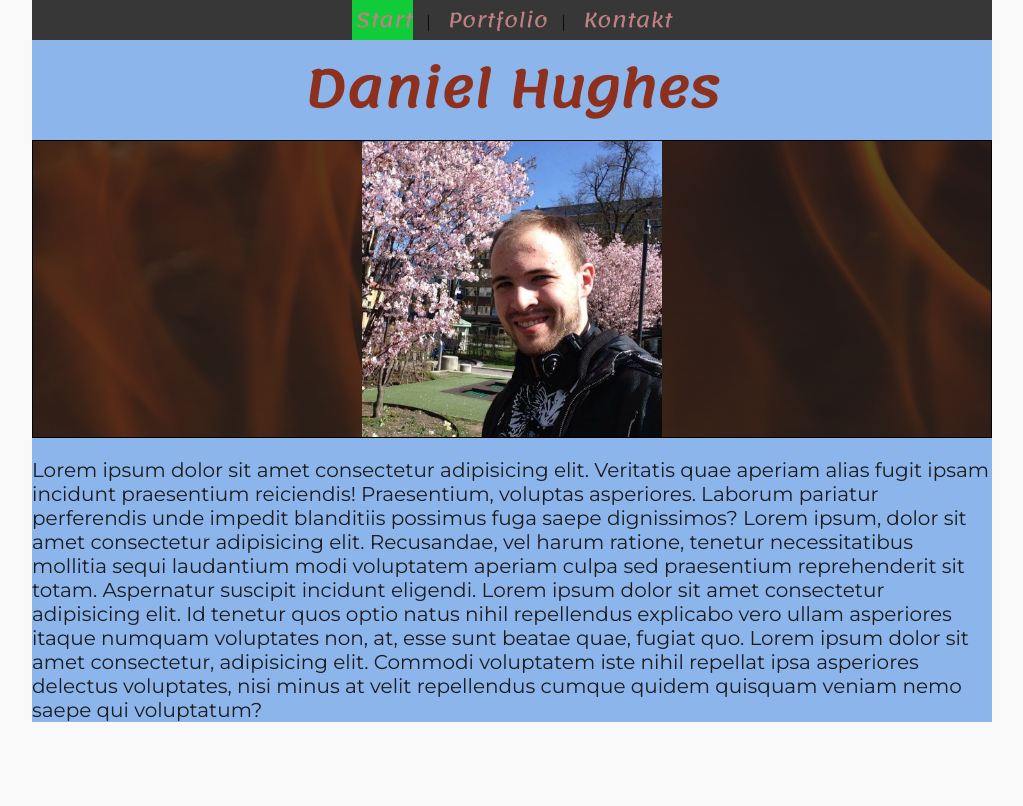
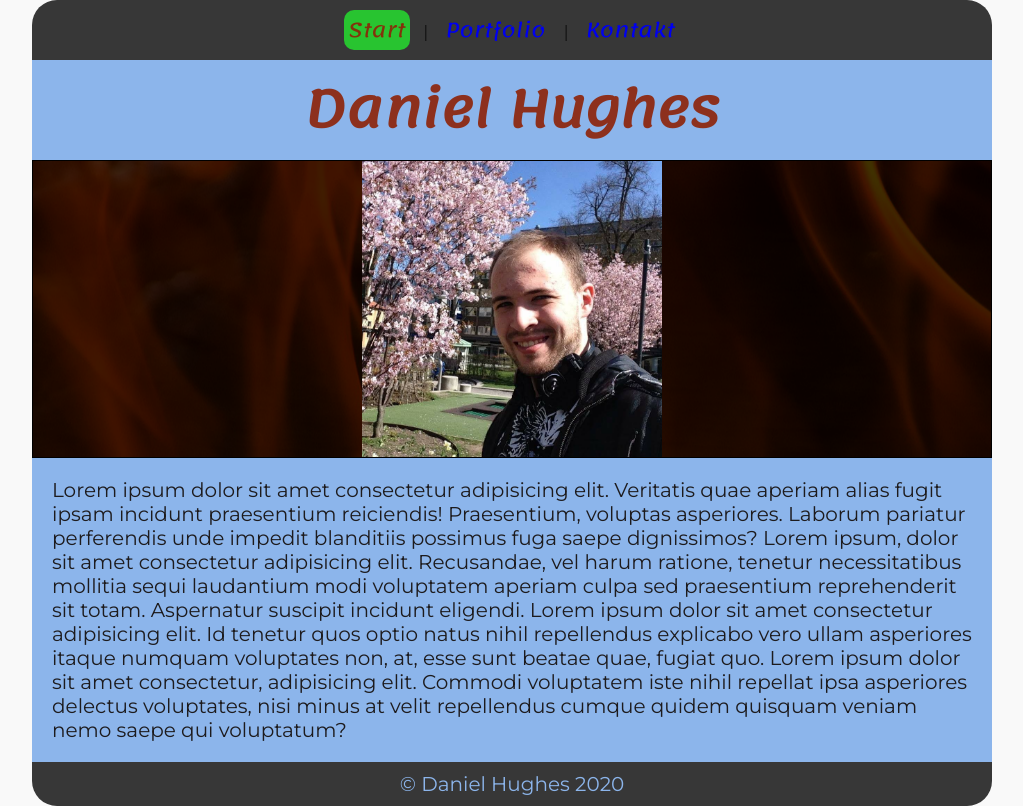
Before and after one commit to daniel-hughes-nackademin/portfolio-website, a plain HTML site: page index.html in a window 1280 px wide. Shown: the whole page, without its empty margins (128-1151 px from the left). Drawn offline with Linux system fonts and the light colour scheme.

Commit message:
fixed radius animation and more

```diff
--- a/index.html
+++ b/index.html
@@ -7,16 +7,15 @@
     <title>Daniel Hughes Website</title>
   </head>
   <body>
-    <div class="content">
     <div class="title">
       <nav>
         <a class="current-page-link" href="index.html">Start</a> |
         <a href="portfolio.html">Portfolio</a> |
         <a href="contact.html">Kontakt</a>
       </nav>
-
+    </div>
+    <div class="content">
       <h1>Daniel Hughes</h1>
-      </div>
 
       <div class="profile-image-box">
         <img
@@ -44,4 +43,7 @@
       </p>
     </div>
   </body>
+  <footer>
+    &copy; Daniel Hughes 2020
+  </footer>
 </html>
--- a/style.scss
+++ b/style.scss
@@ -2,9 +2,11 @@
 
 $page-background-color: #f9f9f9;
 $background-color: #8cb5eb;
+$nav-footer-background: #373737;
 $headline-color: #8d2308e8;
 $text-color: #1d1b1d;
 $lemonada: "Lemonada", cursive;
+$monty: "Montserrat", sans-serif;
 
 body {
   background-color: $page-background-color;
@@ -16,7 +18,7 @@ body {
     background-color: $background-color;
 }
 
-.title {
+
 
   h1 {
     color: $headline-color;
@@ -25,12 +27,14 @@ body {
     margin: 0;
     text-align: center;
   }
-}
+
 
 p {
   color: $text-color;
   font-size: 20px;
-  font-family: "Montserrat", sans-serif;
+  font-family: $monty;
+  margin: 0;
+  padding: 20px;
 }
 
 .profile-image-box {
@@ -38,36 +42,41 @@ p {
   justify-content: center;
   border-style: solid;
   border-width: 1px;
-  background-color: #20201f;
+  background-color: #000;
   background-image: url("images/fire-banner-transparent.png");
 }
 
 nav {
   display: block;
   text-align: center;
-  background-color: #373737;
+  background-color: $nav-footer-background;
+  border-radius: 25px 25px 0px 0px;
+  padding: 10px;
 
 
   a:link {
     font-family: $lemonada;
     font-size: 20px;
     text-decoration: none;
+    padding-right: 5px;
     margin: 10px;
     border-left: 4px solid transparent;
-    color: #be8181;
+    border-radius: 10px;
   }
 
   a:hover {
     border-left: 4px solid;
     background-color: #000;
     color: $headline-color;
+    border-radius: 0px 10px 10px 0px;
     transition: border-left 0.3s ease-in-out;
+    //transition: border-radius 0.3s ease-in-out;
     transition: $page-background-color 0.3s ease-in-out;
   }
 
   .current-page-link {
     border-left: 4px solid transparent;
-    background-color: rgb(16, 204, 57);
+    background-color: #28c430;
     color: $headline-color;
   }
 }
@@ -77,4 +86,16 @@ nav {
   min-height: 500px;
   margin: auto;
   background-color: $page-background-color;
+  border-radius: 25px;
 }
+
+footer {
+    background-color: $nav-footer-background;
+    color: $background-color;
+    font-family: $monty;
+    font-size: 20px;
+    text-align: center;
+    margin: 0;
+    padding: 10px;
+    border-radius: 0px 0px 25px 25px;
+}
```
Also changed, not shown: contact.html (+9 -15 lines), portfolio.html (+9 -9 lines), style.css, 1 other file. Lines whose indentation alone changed are shown as unchanged.
